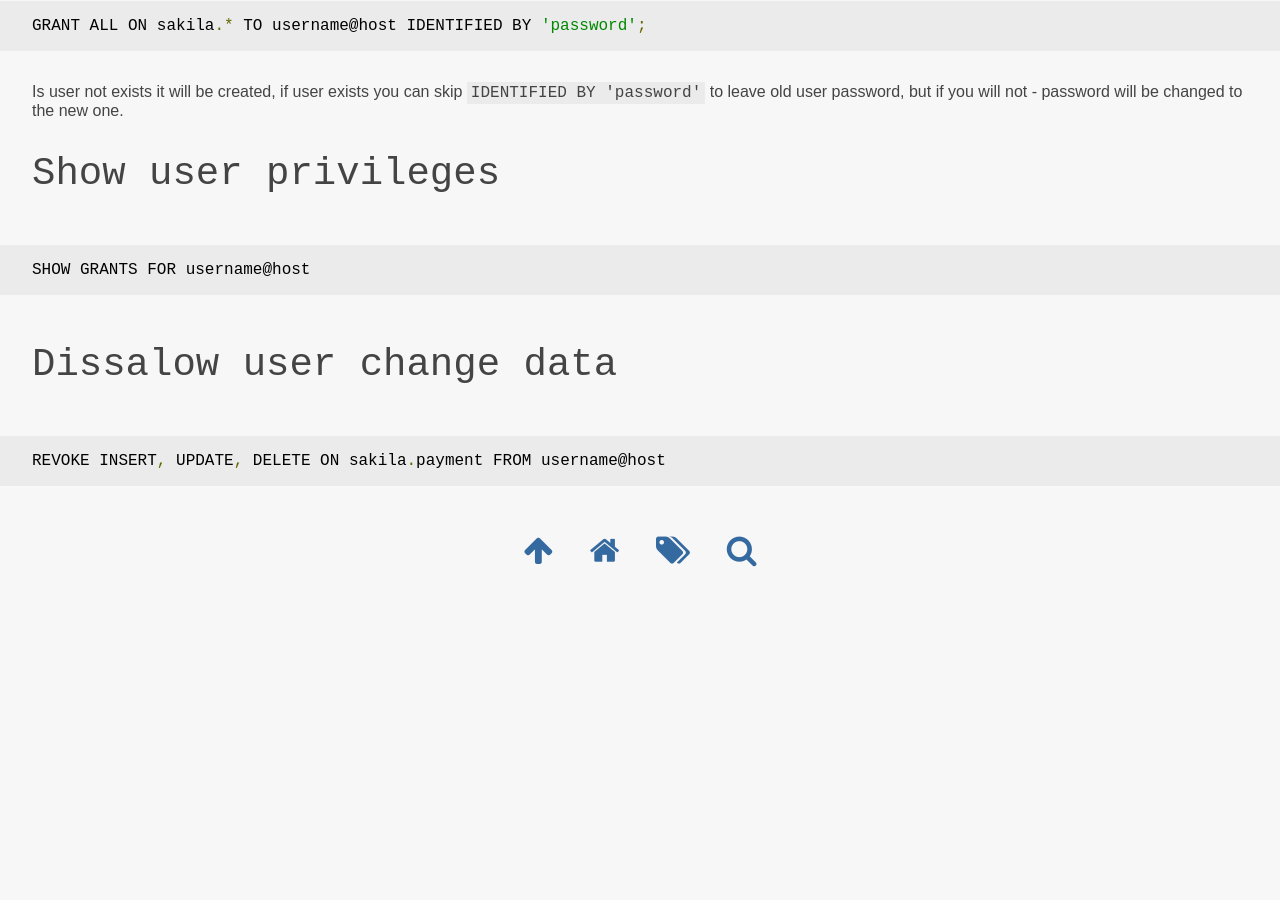
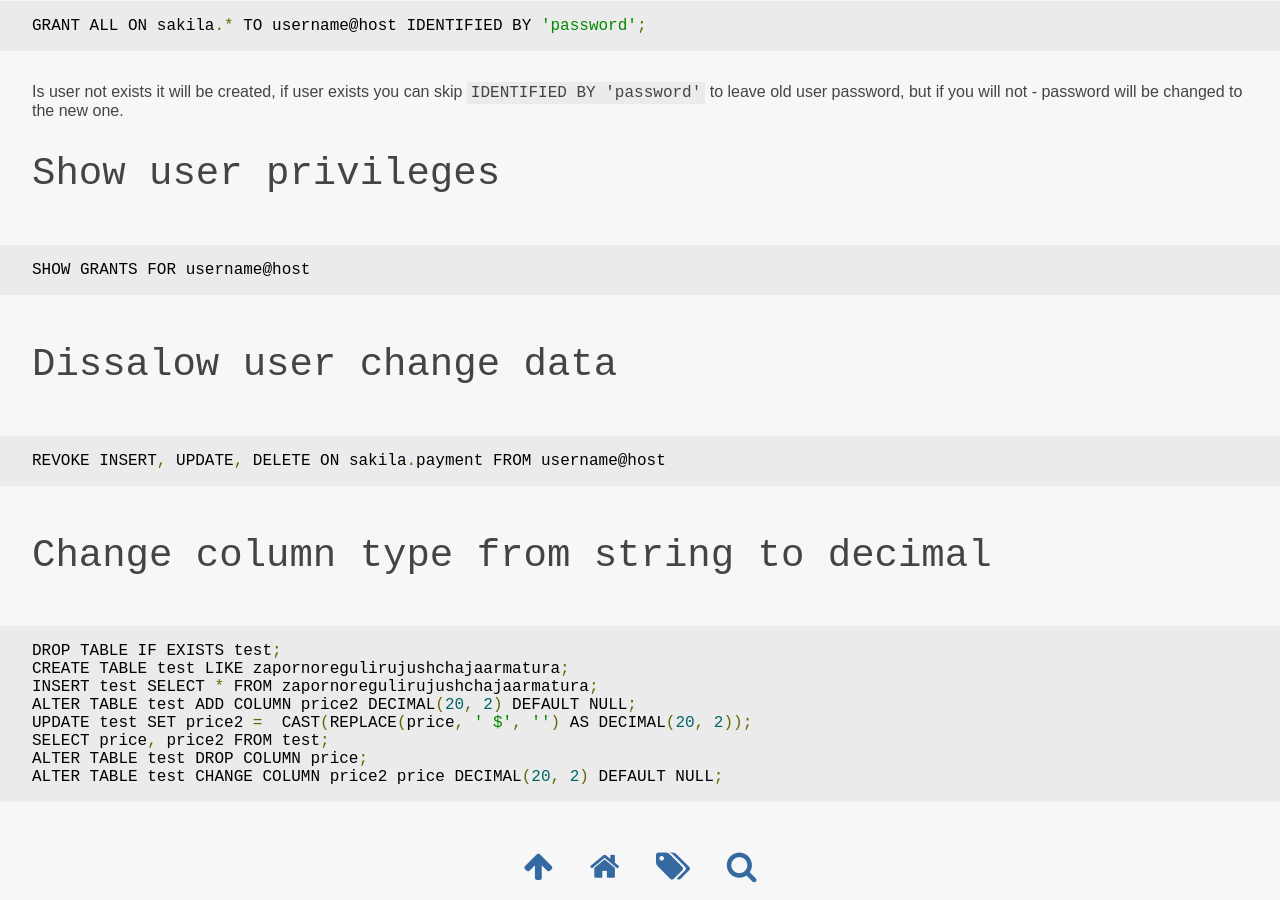
Before and after one commit to michaelbramwell/mac2000.github.com, a Jekyll site: the page built from howto/mysql.md, in a window 1280 px wide and 900 px high, scrolled down 6818 px. Built offline with Jekyll 4.4.1, drawn with Linux system fonts in a browser that asks for light colours; some web fonts are replaced; before the commit the page ends 7402 px from its top, so only the background shows below that.

Commit message:
mysql change column type

```diff
--- a/howto/mysql.md
+++ b/howto/mysql.md
@@ -227,3 +227,15 @@ Dissalow user change data
 -------------------------
 
     REVOKE INSERT, UPDATE, DELETE ON sakila.payment FROM username@host
+
+Change column type from string to decimal
+-----------------------------------------
+
+	DROP TABLE IF EXISTS test;
+	CREATE TABLE test LIKE zapornoregulirujushchajaarmatura;
+	INSERT test SELECT * FROM zapornoregulirujushchajaarmatura;
+	ALTER TABLE test ADD COLUMN price2 DECIMAL(20, 2) DEFAULT NULL;
+	UPDATE test SET price2 =  CAST(REPLACE(price, ' $', '') AS DECIMAL(20, 2));
+	SELECT price, price2 FROM test;
+	ALTER TABLE test DROP COLUMN price;
+	ALTER TABLE test CHANGE COLUMN price2 price DECIMAL(20, 2) DEFAULT NULL;
```
